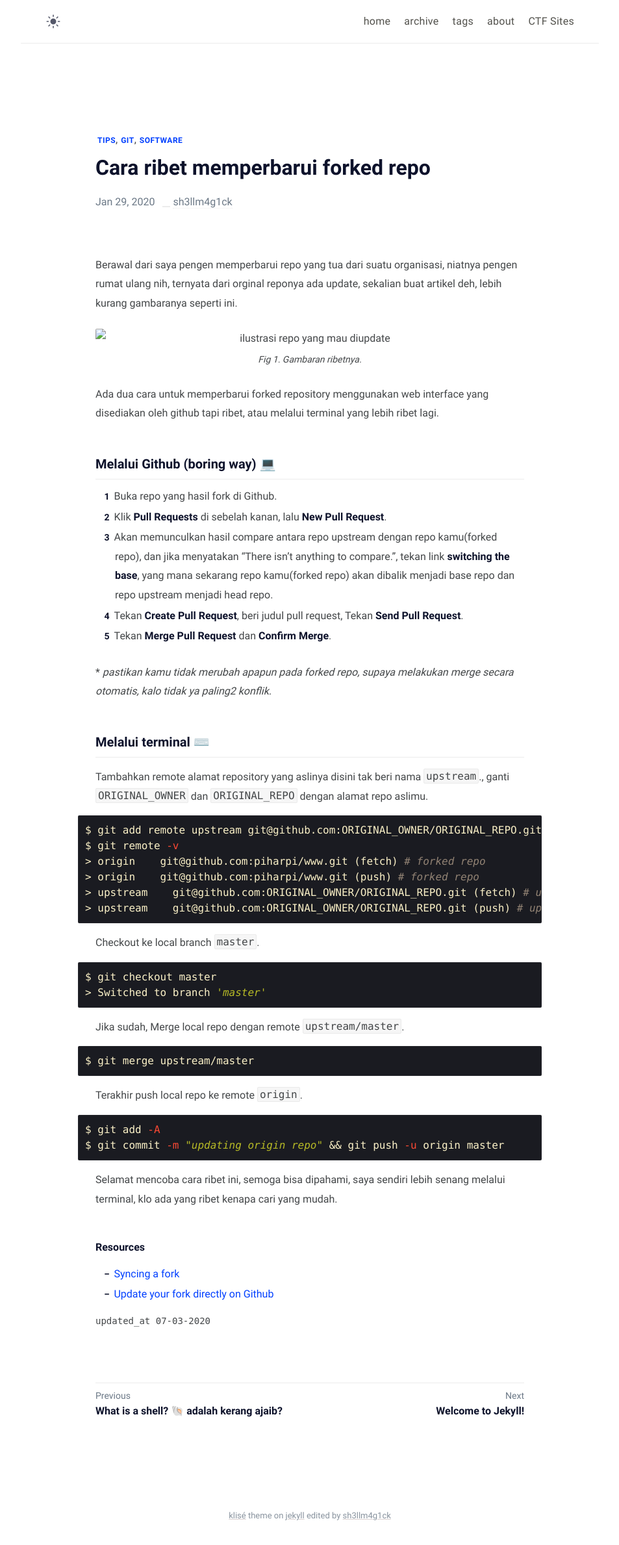
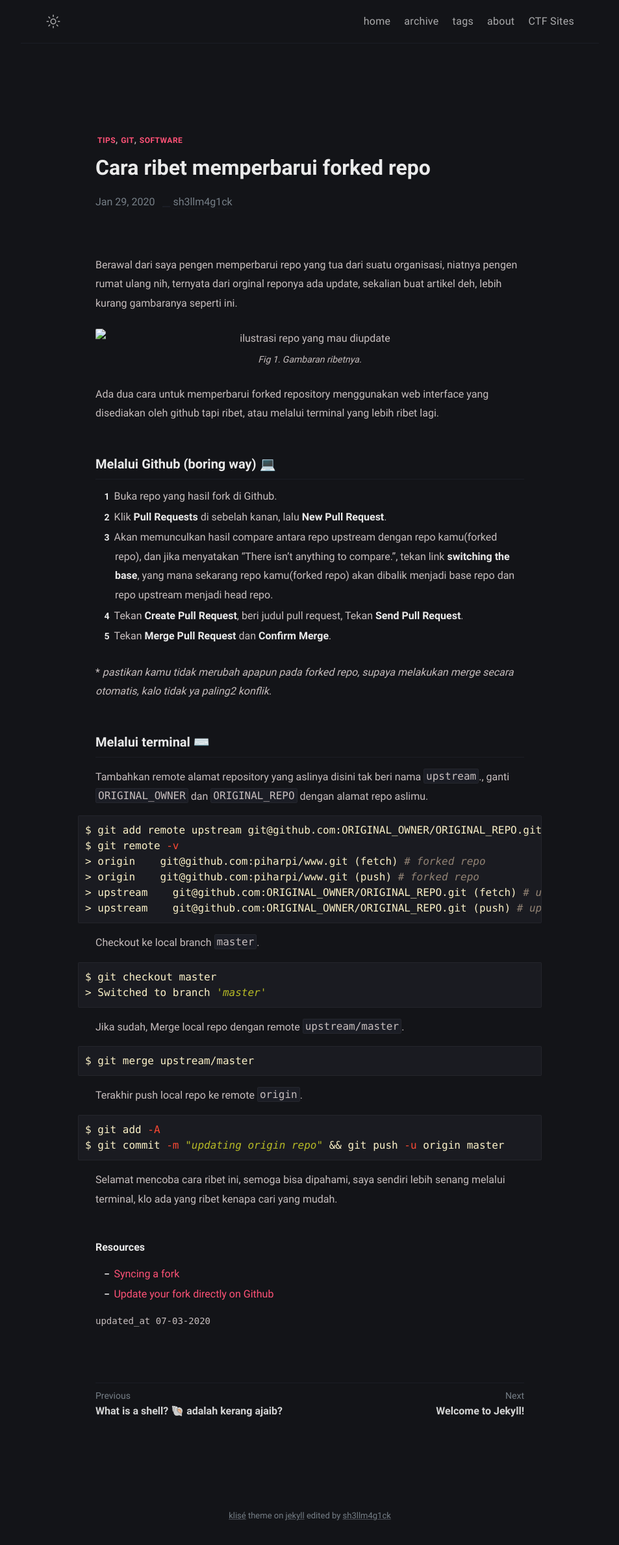
Before and after one commit to sh3llm4g1ck/sh3llm4g1ck.github.io, a Jekyll site: the page built from _posts/cara-memperbarui-fork-repository/2020-01-29-cara-memperbarui-fork-repository.md, in a window 1280 px wide. Shown: the whole page at 65% size, without its empty margins (163-1116 px from the left). Built offline with Jekyll 4.4.1, drawn with Linux system fonts in a browser that asks for light colours; some web fonts are replaced.

Commit message:
Update _dark.scss

```diff
--- a/_sass/klise/_dark.scss
+++ b/_sass/klise/_dark.scss
@@ -1,5 +1,6 @@
-body[data-theme="dark"] .navbar .menu .trigger-container .menu-link {
-    color: #090800;
+body[data-theme="dark"] {
+  color: $dark-text-base-color;
+  background-color: $dark-black;
 
   // Heading
   h1,
```
